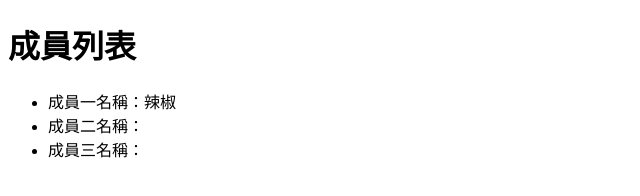
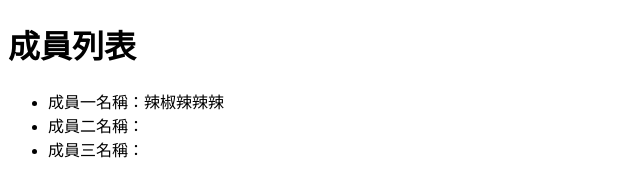
Before and after one commit to chilichen0118/git_1115, a plain HTML site: page index.html in a window 1280 px wide. Shown: the full height of the page, 0-640 px from the left. Drawn offline with Linux system fonts and the light colour scheme.

Commit message:
修改A成員名稱

```diff
--- a/index.html
+++ b/index.html
@@ -8,7 +8,7 @@
 <body>
     <h1>成員列表</h1>
     <ul>
-        <li>成員一名稱：辣椒</li>
+        <li>成員一名稱：辣椒辣辣辣</li>
         <li>成員二名稱：</li>
         <li>成員三名稱：</li>
     </ul>
```
